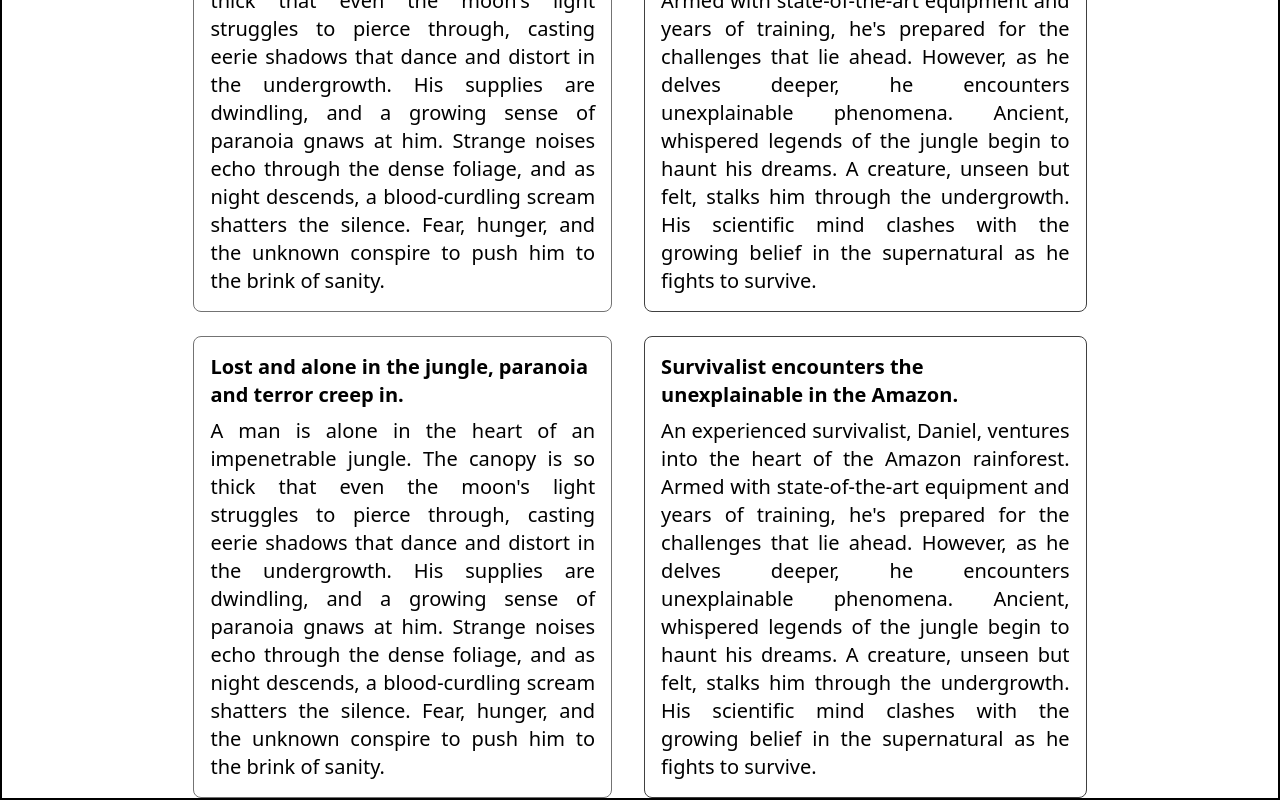
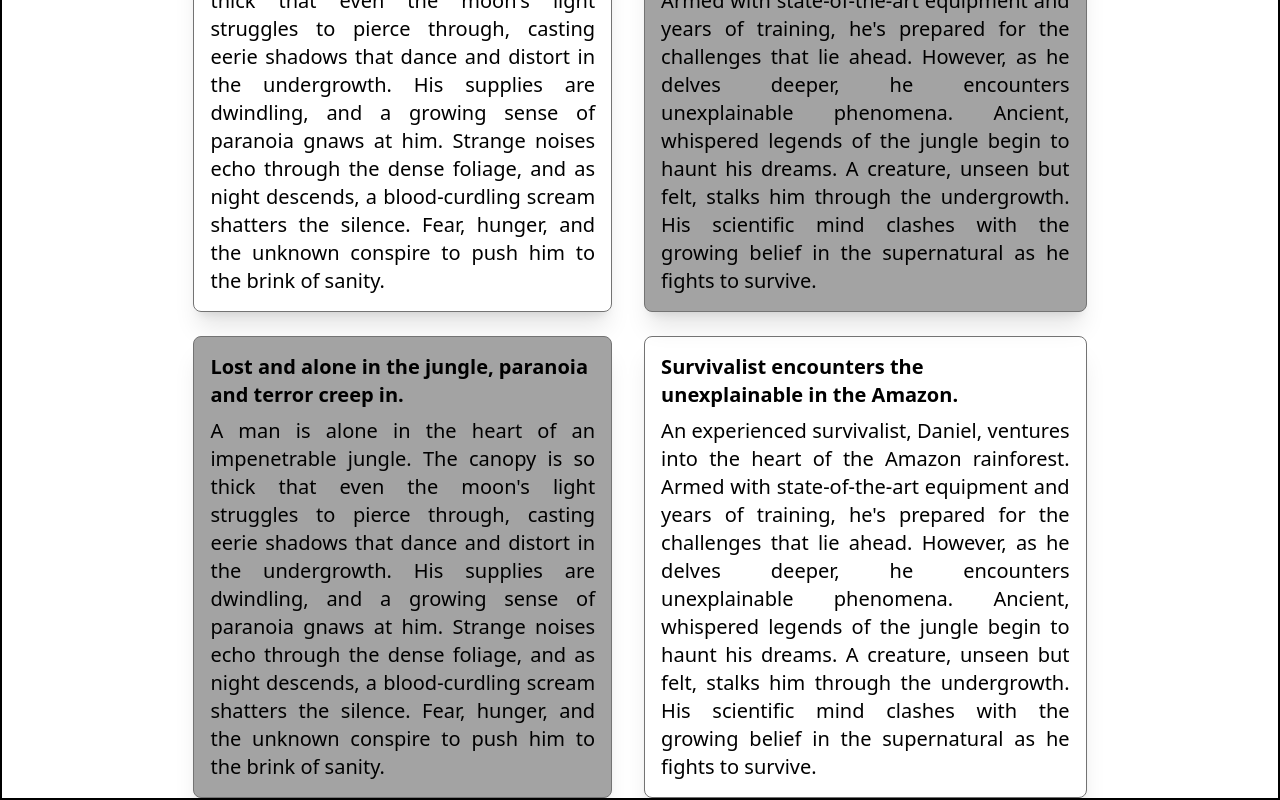
Before and after one commit to Athesh007/StoryPulse, a React (Vite) app in the folder Frontend/: page / in a window 1280 px wide. Shown: the part 228-1028 px from the top of the page. Built offline with nearby package versions, Linux system fonts and the light colour scheme.

Commit message:
Flow check

```diff
--- a/Frontend/src/App.tsx
+++ b/Frontend/src/App.tsx
@@ -114,6 +114,8 @@ const App = () => {
         "Survivalist encounters the unexplainable in the Amazon.",
     },
   ]);
+
+  const [selected, setSelected] = useState<string[]>(["story1", "story2"]);
   const form = useForm<z.infer<typeof FormSchema>>({
     resolver: zodResolver(FormSchema),
   });
@@ -241,7 +243,12 @@ const App = () => {
           <div className="flex flex-col gap-6 w-[70%] mx-auto">
             {data.map((individual_data, index: number) => (
               <div className="text-xl flex justify-between gap-8" key={index}>
-                <div className="flex flex-col p-4 gap-2 border border-neutral-500 rounded-lg">
+                <div
+                  className={`flex flex-col shadow-xl p-4 gap-2 border border-neutral-500 rounded-lg ${
+                    selected[index] === "story2" && "bg-neutral-400"
+                  }`}
+                  onClick={() => setSelected((prev) => [...prev, "story1"])}
+                >
                   <div className="text-xl font-semibold">
                     {individual_data.story1_short_form}
                   </div>
@@ -249,7 +256,12 @@ const App = () => {
                     {individual_data.story1}
                   </div>
                 </div>
-                <div className="flex flex-col p-4 gap-2 border border-neutral-700 rounded-lg">
+                <div
+                  className={`flex flex-col shadow-xl p-4 gap-2 border border-neutral-500 rounded-lg ${
+                    selected[index] === "story1" && "bg-neutral-400"
+                  }`}
+                  onClick={() => setSelected((prev) => [...prev, "story2"])}
+                >
                   <div className="text-xl font-semibold">
                     {individual_data.story2_short_form}
                   </div>
```
